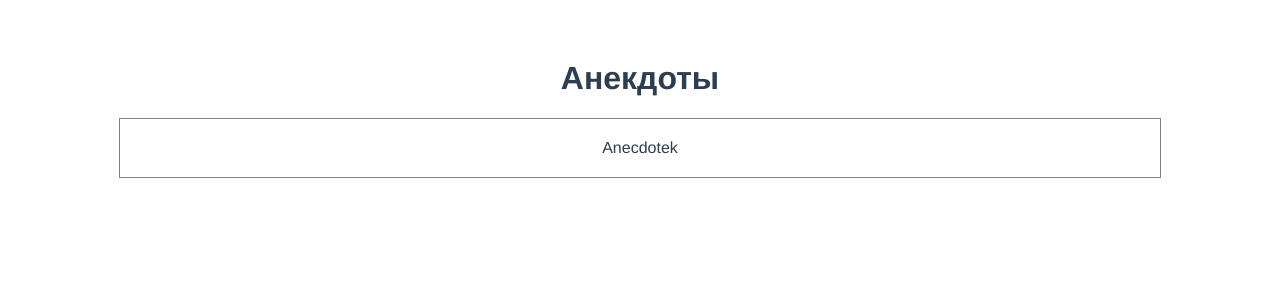
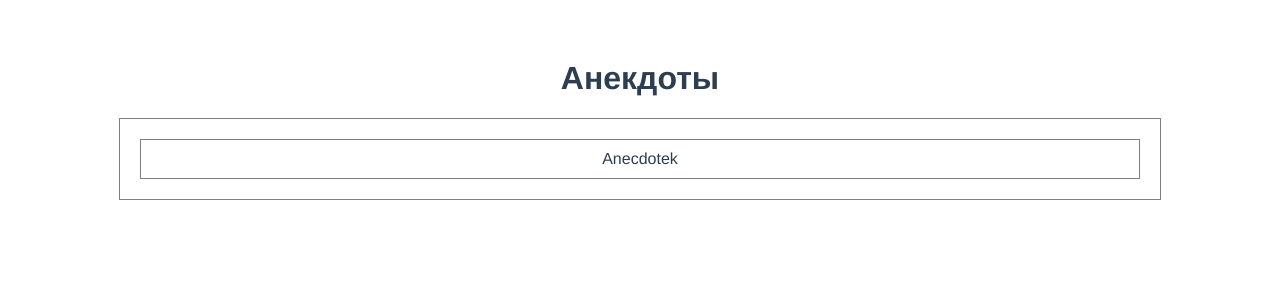
Before and after one commit to gileto/jokes, a Vue app: page / in a window 1280 px wide. Shown: the top 300 px of the page. Built offline with nearby package versions, Linux system fonts and the light colour scheme.

Commit message:
feat: layout for li

```diff
--- a/src/App.vue
+++ b/src/App.vue
@@ -1,13 +1,24 @@
 <template>
   <div id="app">
   <h1>Анекдоты</h1>
-  <list/>
+  <list
+    v-bind:anecdotes="anecdotes"
+  />
   </div>
 </template>
 
 <script>
 import list from '@/components/list'
 export default {
+  data() {
+    return {
+      anecdotes: [
+        {id: 1, text: 'lalala', liked: false },
+        {id: 2, text: 'ldddffalala', liked: false },
+        {id: 3, text: 'laladfdgla', liked: false },
+      ]
+    }
+  },
   name: 'App',
   components: {
     list
--- a/src/components/item.vue
+++ b/src/components/item.vue
@@ -1,3 +1,10 @@
 <template>
     <li>Anecdotek</li>
 </template>
+
+<style scoped>
+    li {
+    border: 1px solid gray;
+    padding: 10px;
+    }
+</style>
--- a/src/components/list.vue
+++ b/src/components/list.vue
@@ -1,14 +1,15 @@
 <template>
 <div>
-<ul>
-<item/>
-</ul>
+    <ul>
+        <item />
+    </ul>
 </div>
 </template>
 
 <script>
 import item from '@/components/item'
 export default {
+    props: ['anecdotes'],
     components: {
         item
     }
```
